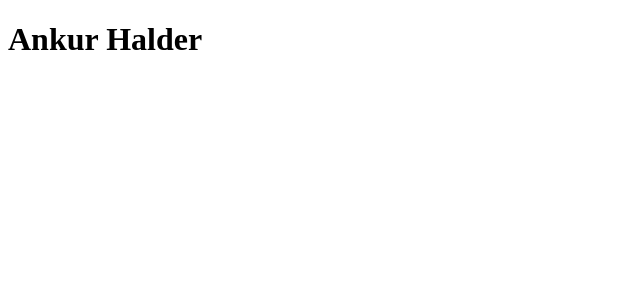
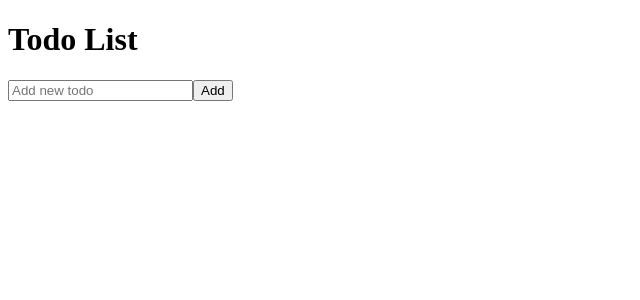
Before and after one commit to ankurhalder/OCTANET_FEBRUARY_TODO_LIST, a React (Vite) app: page / in a window 1280 px wide. Shown: the top 300 px of the page, without its empty margins (0-640 px from the left). Built offline with nearby package versions, Linux system fonts and the light colour scheme.

Commit message:
Add TodoList component to App.jsx

```diff
--- /dev/null
+++ b/component/TodoList.jsx
@@ -0,0 +1,37 @@
+import { useState } from "react";
+
+function TodoList() {
+  const [todos, setTodos] = useState([]);
+  const [inputValue, setInputValue] = useState("");
+
+  const handleAddTodo = () => {
+    if (inputValue.trim() !== "") {
+      setTodos([...todos, inputValue]);
+      setInputValue("");
+    }
+  };
+
+  const handleInputChange = (event) => {
+    setInputValue(event.target.value);
+  };
+
+  return (
+    <div>
+      <h1>Todo List</h1>
+      <input
+        type="text"
+        placeholder="Add new todo"
+        value={inputValue}
+        onChange={handleInputChange}
+      />
+      <button onClick={handleAddTodo}>Add</button>
+      <ul>
+        {todos.map((todo, index) => (
+          <li key={index}>{todo}</li>
+        ))}
+      </ul>
+    </div>
+  );
+}
+
+export default TodoList;
--- /dev/null
+++ b/component/index.jsx
@@ -0,0 +1 @@
+export { default as TodoList } from "./TodoList.jsx";
--- a/src/App.jsx
+++ b/src/App.jsx
@@ -1,8 +1,10 @@
+import { Fragment } from "react";
+import { TodoList } from "../component";
 function App() {
   return (
-    <div>
-      <h1>Ankur Halder</h1>
-    </div>
+    <Fragment>
+      <TodoList />
+    </Fragment>
   );
 }
 
```
